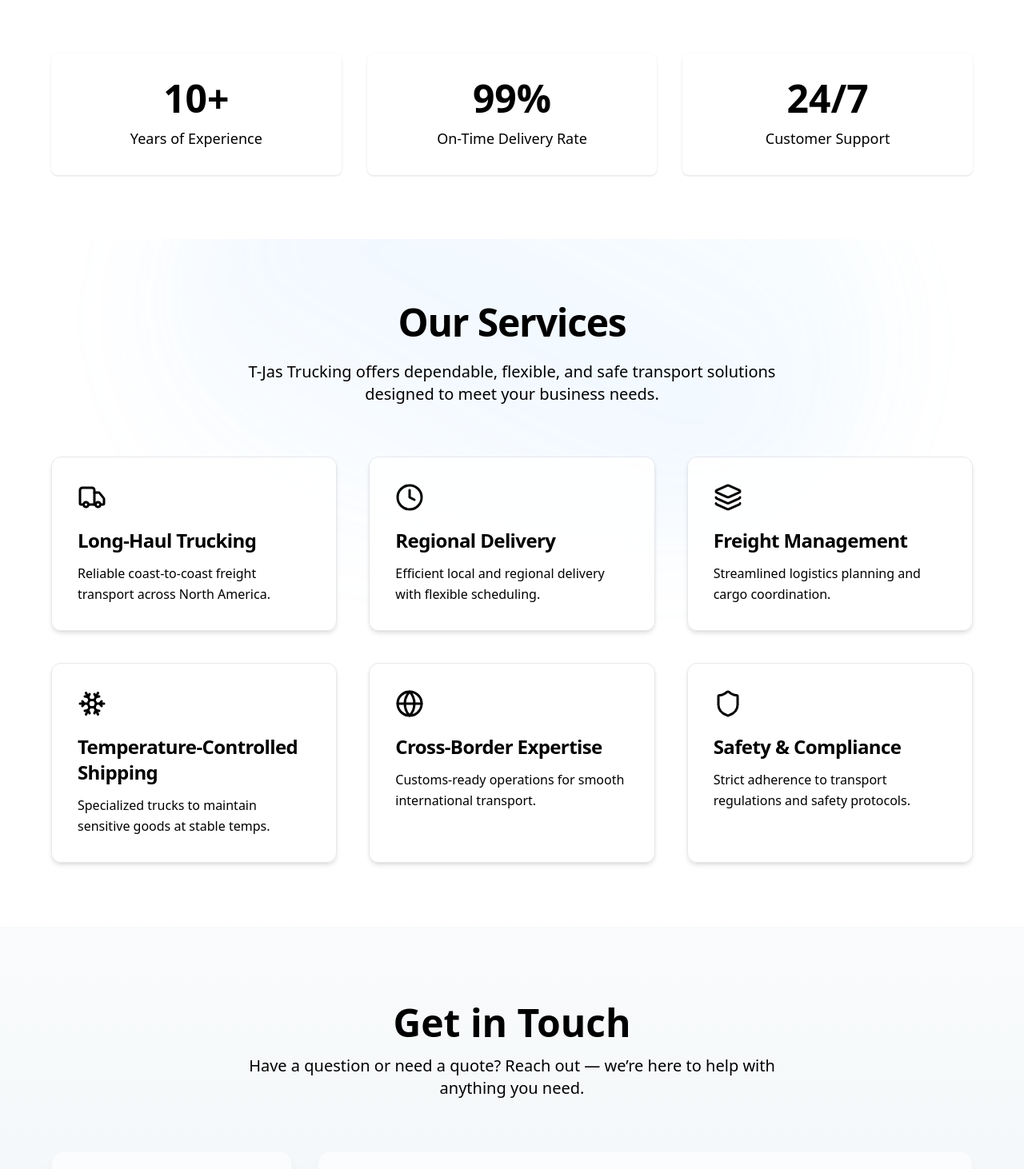
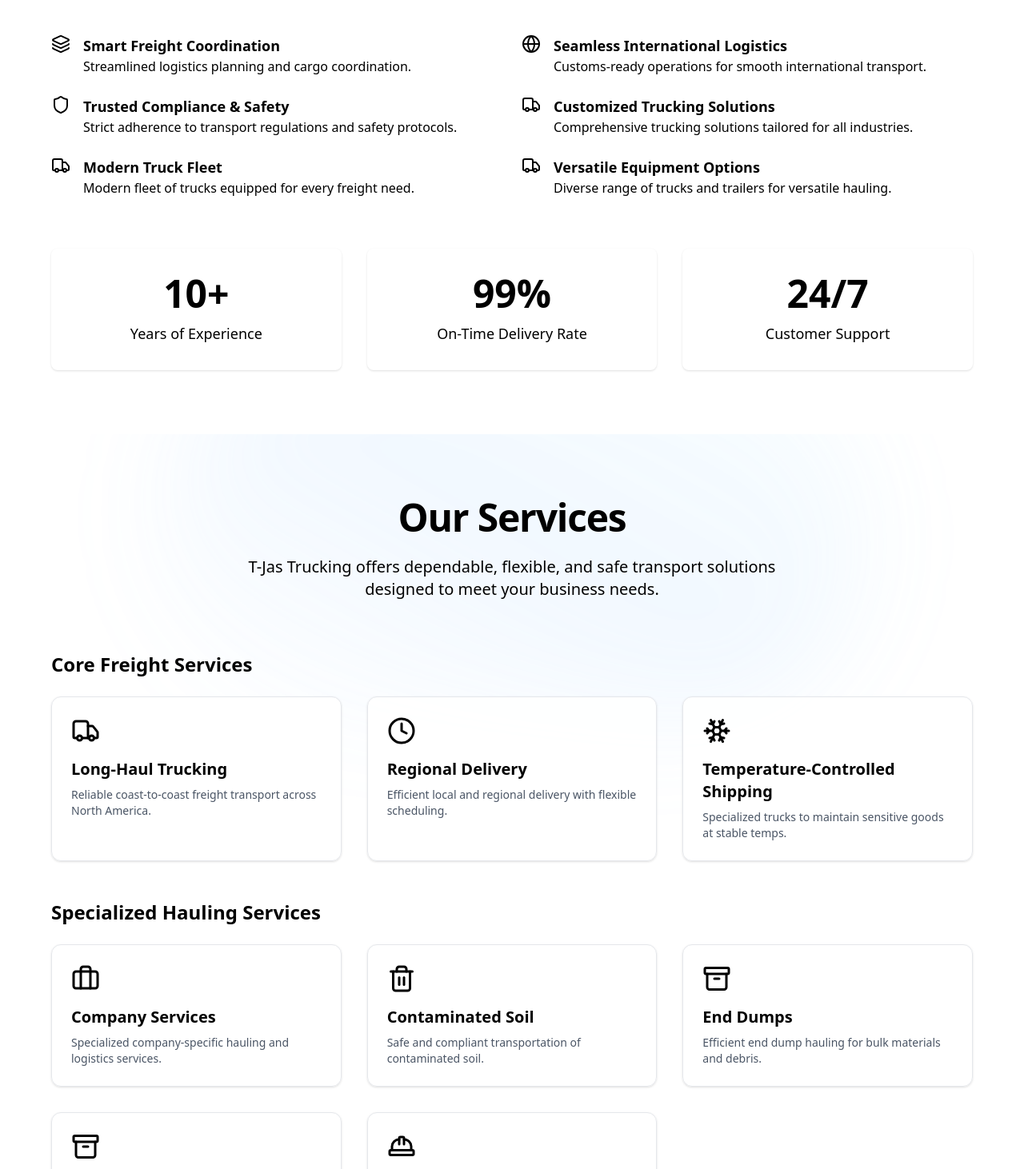
Before and after one commit to vsharika1/T-JAS-Trucking, a React (Vite) app in the folder tjas-trucking/: page / in a window 1280 px wide. Shown: the part 1108-2570 px from the top of the page at 80% size. Built offline with nearby package versions, Linux system fonts and the light colour scheme.

Commit message:
improved about and services section - added more info

```diff
--- a/tjas-trucking/package.json
+++ b/tjas-trucking/package.json
@@ -14,7 +14,8 @@
     "lucide-react": "^0.525.0",
     "motion": "^12.23.9",
     "react": "^19.1.0",
-    "react-dom": "^19.1.0"
+    "react-dom": "^19.1.0",
+    "react-feather": "^2.0.10"
   },
   "devDependencies": {
     "@eslint/js": "^9.30.1",
--- a/tjas-trucking/src/components/About.jsx
+++ b/tjas-trucking/src/components/About.jsx
@@ -1,5 +1,6 @@
 import React from 'react';
 import { motion as Motion } from 'framer-motion';
+import { Layers, Globe, Shield, Truck } from 'lucide-react';
 
 const About = () => {
   return (
@@ -20,6 +21,51 @@
             With years of experience in long-haul and regional transportation, our dedicated team ensures your freight moves efficiently and securely across North America.
             We are committed to offering professional service and strong customer relationships every mile of the journey.
           </p>
+
+          <div className="grid grid-cols-1 md:grid-cols-2 gap-6 mt-10 text-left">
+            <div className="flex items-start space-x-4">
+              <div className="text-primary"><Layers size={24} className="text-primary" /></div>
+              <div>
+                <h4 className="font-semibold text-lg">Smart Freight Coordination</h4>
+                <p className="text-grayText">Streamlined logistics planning and cargo coordination.</p>
+              </div>
+            </div>
+            <div className="flex items-start space-x-4">
+              <div className="text-primary"><Globe size={24} className="text-primary" /></div>
+              <div>
+                <h4 className="font-semibold text-lg">Seamless International Logistics</h4>
+                <p className="text-grayText">Customs-ready operations for smooth international transport.</p>
+              </div>
+            </div>
+            <div className="flex items-start space-x-4">
+              <div className="text-primary"><Shield size={24} className="text-primary" /></div>
+              <div>
+                <h4 className="font-semibold text-lg">Trusted Compliance &amp; Safety</h4>
+                <p className="text-grayText">Strict adherence to transport regulations and safety protocols.</p>
+              </div>
+            </div>
+            <div className="flex items-start space-x-4">
+              <div className="text-primary"><Truck size={24} className="text-primary" /></div>
+              <div>
+                <h4 className="font-semibold text-lg">Customized Trucking Solutions</h4>
+                <p className="text-grayText">Comprehensive trucking solutions tailored for all industries.</p>
+              </div>
+            </div>
+            <div className="flex items-start space-x-4">
+              <div className="text-primary"><Truck size={24} className="text-primary" /></div>
+              <div>
+                <h4 className="font-semibold text-lg">Modern Truck Fleet</h4>
+                <p className="text-grayText">Modern fleet of trucks equipped for every freight need.</p>
+              </div>
+            </div>
+            <div className="flex items-start space-x-4">
+              <div className="text-primary"><Truck size={24} className="text-primary" /></div>
+              <div>
+                <h4 className="font-semibold text-lg">Versatile Equipment Options</h4>
+                <p className="text-grayText">Diverse range of trucks and trailers for versatile hauling.</p>
+              </div>
+            </div>
+          </div>
         </Motion.div>
 
         {/* Enhanced Icon Grid / Stats */}
--- a/tjas-trucking/src/components/Services.jsx
+++ b/tjas-trucking/src/components/Services.jsx
@@ -1,8 +1,12 @@
 import React from 'react';
 import { motion as Motion } from 'framer-motion';
-import { Truck, Globe, Snowflake, Layers, Clock, Shield } from 'lucide-react';
+import { Truck, Globe, Snowflake, Layers, Clock, Shield, Briefcase, Trash2, Archive, HardHat } from 'lucide-react';
 
-const services = [
+// Grouped services
+const serviceGroups = [
+  {
+    group: "Core Freight Services",
+    items: [
       {
         title: "Long-Haul Trucking",
         description: "Reliable coast-to-coast freight transport across North America.",
@@ -14,24 +18,41 @@
         icon: <Clock size={36} className="text-primary" />,
       },
       {
-    title: "Freight Management",
-    description: "Streamlined logistics planning and cargo coordination.",
-    icon: <Layers size={36} className="text-primary" />,
-  },
-  {
         title: "Temperature-Controlled Shipping",
         description: "Specialized trucks to maintain sensitive goods at stable temps.",
         icon: <Snowflake size={36} className="text-primary" />,
       },
-  {
-    title: "Cross-Border Expertise",
-    description: "Customs-ready operations for smooth international transport.",
-    icon: <Globe size={36} className="text-primary" />,
+    ],
   },
   {
-    title: "Safety & Compliance",
-    description: "Strict adherence to transport regulations and safety protocols.",
-    icon: <Shield size={36} className="text-primary" />,
+    group: "Specialized Hauling Services",
+    items: [
+      {
+        title: "Company Services",
+        description: "Specialized company-specific hauling and logistics services.",
+        icon: <Briefcase size={36} className="text-primary" />,
+      },
+      {
+        title: "Contaminated Soil",
+        description: "Safe and compliant transportation of contaminated soil.",
+        icon: <Trash2 size={36} className="text-primary" />,
+      },
+      {
+        title: "End Dumps",
+        description: "Efficient end dump hauling for bulk materials and debris.",
+        icon: <Archive size={36} className="text-primary" />,
+      },
+      {
+        title: "Haul Gravel",
+        description: "Reliable gravel hauling for construction and landscaping.",
+        icon: <Archive size={36} className="text-primary" />,
+      },
+      {
+        title: "Heavy Trucks",
+        description: "Heavy-duty trucks for oversized and demanding loads.",
+        icon: <HardHat size={36} className="text-primary" />,
+      },
+    ],
   },
 ];
 
@@ -39,7 +60,8 @@
   return (
     <section
       id="services"
-      className="relative bg-neutral py-20 px-6 md:px-12 overflow-hidden"
+      className="relative bg-neutral py-20 px-4 sm:px-6 md:px-12 overflow-hidden"
+      aria-label="Our Services"
     >
       {/* Background effect */}
       <div
@@ -58,31 +80,35 @@
           </p>
         </div>
 
-        <div className="grid grid-cols-1 md:grid-cols-2 lg:grid-cols-3 gap-10">
-          {services.map((service, index) => (
+        {serviceGroups.map((section, sectionIndex) => (
+          <div
+            key={sectionIndex}
+            className={`mb-12 last:mb-0`}
+            aria-label={section.group}
+          >
+            <h3 className="text-2xl font-bold text-primary mb-6">{section.group}</h3>
+            <div className="grid grid-cols-1 sm:grid-cols-2 lg:grid-cols-3 gap-8">
+              {section.items.map((service, index) => (
                 <Motion.div
                   key={index}
-              className="group relative bg-white/90 p-8 rounded-xl border border-gray-200 shadow-md hover:shadow-xl hover:scale-[1.04] transition-all duration-300 cursor-pointer flex flex-col"
-              initial={{ opacity: 0, y: 30 }}
+                  className="group bg-white/90 p-6 rounded-xl border border-gray-200 shadow hover:shadow-lg transition flex flex-col"
+                  initial={{ opacity: 0, y: 20 }}
                   whileInView={{ opacity: 1, y: 0 }}
-              transition={{ delay: index * 0.15, duration: 0.6 }}
+                  transition={{ delay: index * 0.1, duration: 0.5 }}
                   viewport={{ once: true }}
+                  aria-label={service.title}
                 >
-              <div className="mb-5 flex items-start justify-start">
-                {service.icon}
-              </div>
-              <h3 className="text-2xl font-heading font-bold text-black mb-3 tracking-tight group-hover:text-primary transition">
-                {service.title}
-              </h3>
-              <p className="text-grayText font-body text-base leading-relaxed">
-                {service.description}
-              </p>
+                  <div className="mb-4">{service.icon}</div>
+                  <h4 className="text-xl font-semibold mb-2">{service.title}</h4>
+                  <p className="text-sm text-gray-600">{service.description}</p>
                 </Motion.div>
               ))}
             </div>
           </div>
+        ))}
+      </div>
     </section>
   );
-};
+}
 
 export default Services;
```
Also changed, not shown: 1 other file (tests, documents, lock files or other folders). Lines whose indentation alone changed are shown as unchanged.
